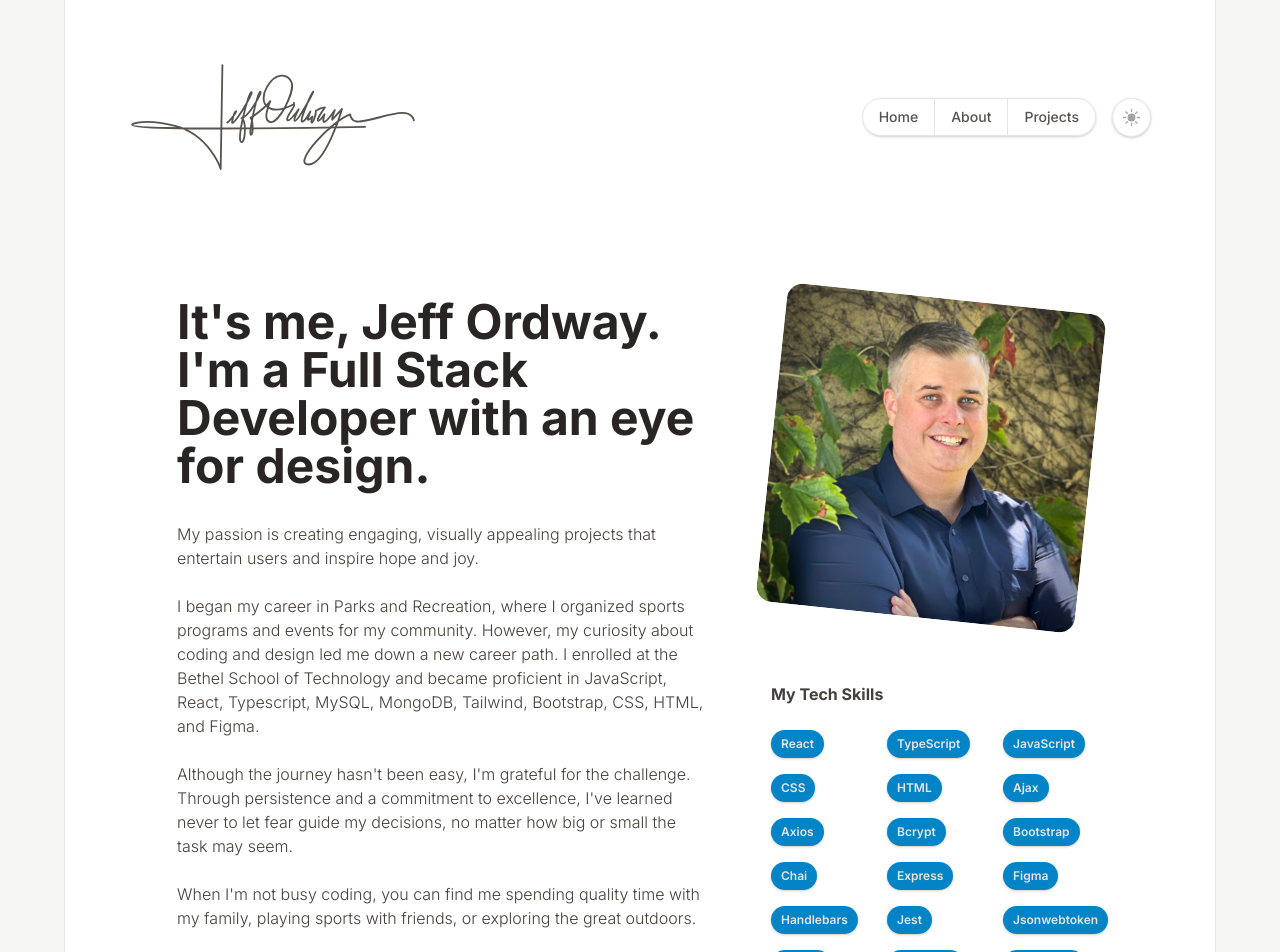
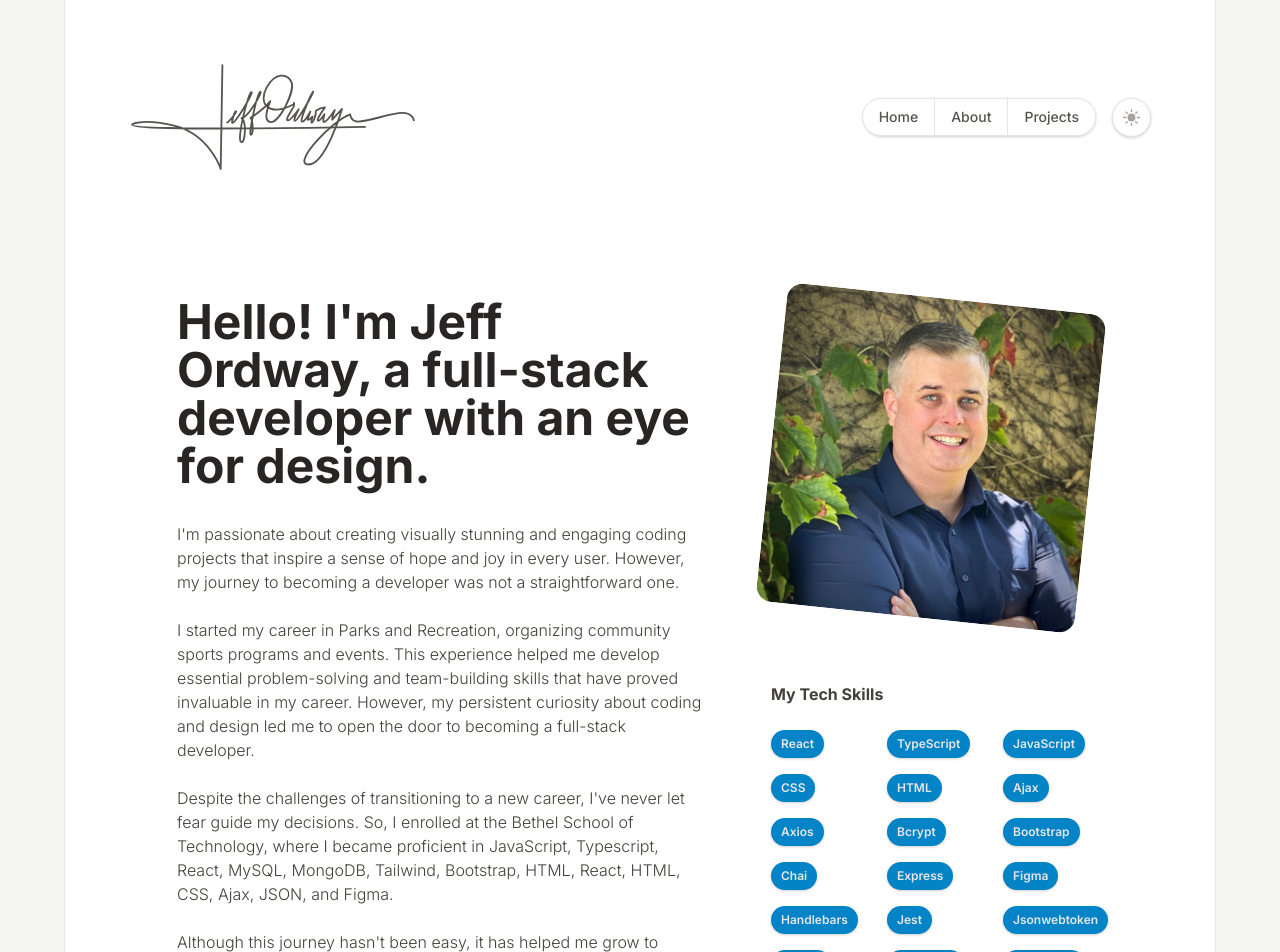
Before and after one commit to jeffordway/react-portfolio-website, a React (Vite) app: page /about in a window 1280 px wide. Shown: the top 952 px of the page. Built offline with nearby package versions, Linux system fonts and the light colour scheme.

Commit message:
updated copy text

```diff
--- a/src/components/about/AboutHero.tsx
+++ b/src/components/about/AboutHero.tsx
@@ -5,32 +5,42 @@ function AboutHero() {
   return (
     <div className="grid grid-flow-row auto-rows-auto gap-6 md:gap-8">
       <h1 className="max-w-2xl text-4xl md:text-5xl font-bold">
-        It's me, Jeff Ordway. I'm a Full Stack Developer with an eye for design.
+        Hello! I'm Jeff Ordway, a full-stack developer with an eye for design.
       </h1>
       <div className="max-w-2xl font-light text-stone-700 dark:text-stone-300">
         <p>
-        My passion is creating engaging, visually appealing projects that
-        entertain users and inspire hope and joy.
+          I'm passionate about creating visually stunning and engaging coding
+          projects that inspire a sense of hope and joy in every user. However,
+          my journey to becoming a developer was not a straightforward one.
         </p>
-        <br/>
+        <br />
         <p>
-        I began my career in Parks and Recreation, where I organized sports
-        programs and events for my community. However, my curiosity about coding
-        and design led me down a new career path. I enrolled at the Bethel
-        School of Technology and became proficient in JavaScript, React,
-        Typescript, MySQL, MongoDB, Tailwind, Bootstrap, CSS, HTML, and Figma.
+          I started my career in Parks and Recreation, organizing community
+          sports programs and events. This experience helped me develop
+          essential problem-solving and team-building skills that have proved
+          invaluable in my career. However, my persistent curiosity about coding
+          and design led me to open the door to becoming a full-stack developer.
         </p>
-        <br/>
+        <br />
         <p>
-        Although the journey hasn't been easy, I'm grateful for the challenge.
-        Through persistence and a commitment to excellence, I've learned never
-        to let fear guide my decisions, no matter how big or small the task may
-        seem.
+          Despite the challenges of transitioning to a new career, I've never
+          let fear guide my decisions. So, I enrolled at the Bethel School of
+          Technology, where I became proficient in JavaScript, Typescript,
+          React, MySQL, MongoDB, Tailwind, Bootstrap, HTML, React, HTML, CSS,
+          Ajax, JSON, and Figma.
         </p>
-        <br/>
+        <br />
         <p>
-        When I'm not busy coding, you can find me spending quality time with my
-        family, playing sports with friends, or exploring the great outdoors.
+          Although this journey hasn't been easy, it has helped me grow to
+          become a confident developer. I believe every line of code is an
+          opportunity to brighten someone's day. That's why I approach each
+          project with a focus on excellence, integrity, and courage.
+        </p>
+        <br />
+        <p>
+          When I'm not busy coding, you can find me spending quality time with
+          my family, playing games and sports with friends, or exploring the
+          great outdoors.
         </p>
       </div>
     </div>
--- a/src/components/home/HomeHero.tsx
+++ b/src/components/home/HomeHero.tsx
@@ -17,12 +17,11 @@ function HomeHero() {
       </h1>
       <div className="max-w-2xl font-light text-stone-600 dark:text-stone-300">
         <p>
-          I'm Jeff Ordway, a Full Stack Developer passionate about creating
-          engaging and visually appealing projects that inspire hope and joy in
-          others. Through a commitment to excellence, I've learned never to let
-          fear guide my decisions, no matter how big or small. When not coding,
-          I enjoy creating fun memories with my family, playing games, and
-          exploring the great outdoors.
+          I'm Jeff Ordway, a full-stack developer passionate about creating
+          visually stunning and engaging coding projects that inspire a sense of
+          hope and joy in every user. I believe every line of code is an
+          opportunity to brighten someone's day. That's why I approach each
+          project with a focus on excellence, integrity, and courage.
         </p>
       </div>
       <div className="flex space-x-2 text-stone-400">
--- a/src/components/projects/ProjectHero.tsx
+++ b/src/components/projects/ProjectHero.tsx
@@ -10,15 +10,12 @@ function ProjectHero() {
       </h1>
       <div className="max-w-2xl font-light text-stone-700 dark:text-stone-300">
         <p>
-          Since writing my first code to print "Hello World," I've persevered
-          through countless hours of hard work and dedication to become a
-          proficient developer. I've gained experience with HTML, CSS,
-          JavaScript, TypeScript, and React. In addition, through personal
-          projects and collaborations, I've developed various skills in building
-          web applications from start to finish. From front-end design to
-          back-end functionality and deployment, I'm confident in my abilities
-          as a junior developer and eager to continue honing my skills to build
-          projects that bring hope and joy to others.
+          Ever since writing my first line of code, I've persevered through
+          countless hours of hard work and dedication to become a proficient
+          full-stack developer. Along this journey, I have gained experience
+          with various languages and frameworks, including JavaScript,
+          Typescript, React, MySQL, MongoDB, Tailwind, Bootstrap, HTML, React,
+          HTML, CSS, Ajax, JSON, and Figma.
         </p>
       </div>
     </div>
```
